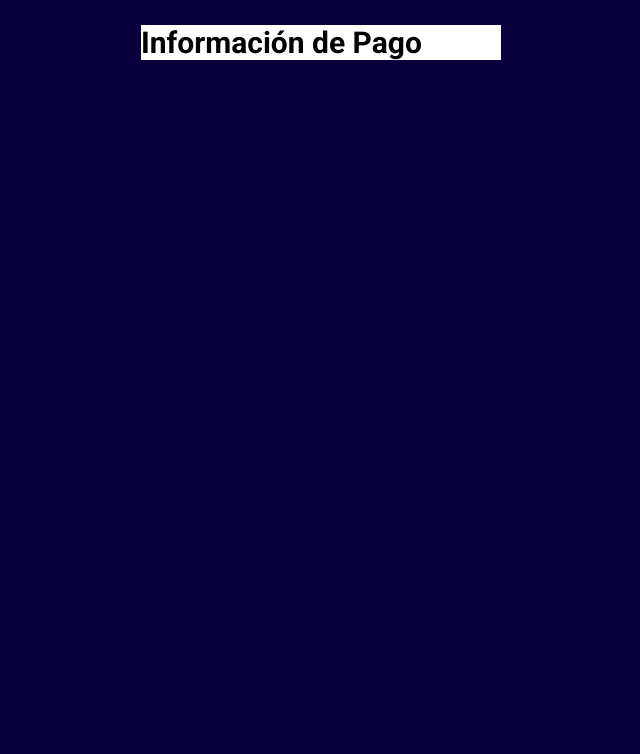
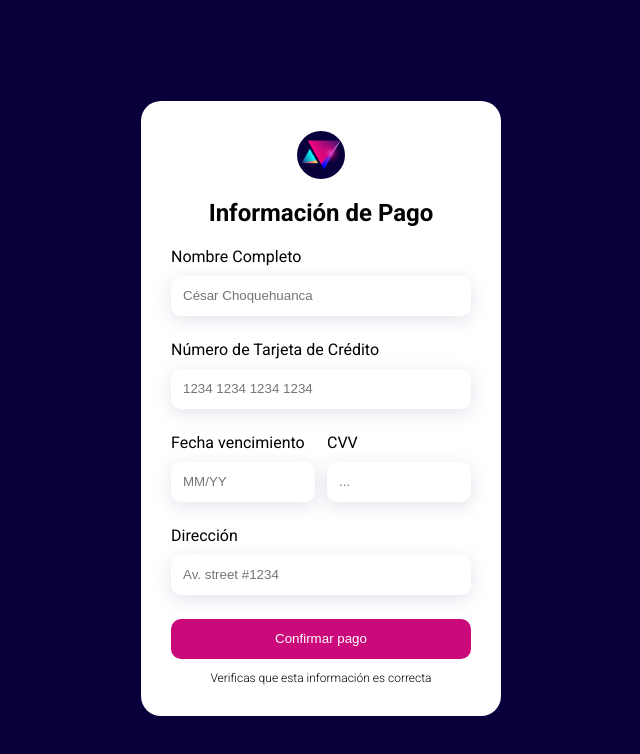
Before and after one commit to cesarchoqueskater/formulario-pago, a plain HTML site: page index.html in a window 1280 px wide. Shown: the whole page, without its empty margins (319-959 px from the left). Drawn offline with Linux system fonts and the light colour scheme.

Commit message:
Design CSS card form-price

```diff
--- a/css/index.css
+++ b/css/index.css
@@ -14,17 +14,103 @@ body {
     color: var(--white);
     background-color: var(--background);
     font: var(--heading1);
+    margin: 0;
+    padding: 0;
 }
 
 .content {}
 
 .wrapper {
     display: block;
-    margin: 0 auto;
+    margin: 101px auto;
     max-inline-size: 360px;
 }
 
+.border-radius-circle {
+    display: block;
+    margin: auto;
+    background-color: var(--background);
+    border-radius: 50%;
+    block-size: 48px;
+    inline-size: 48px;
+    position: relative;
+    overflow: hidden;
+}
+
+.border-radius-circle img {
+    width: 40px;
+    position: absolute;
+    top: 0;
+    left: 0;
+    right: 0;
+    bottom: 0;
+    margin: auto;
+}
+
+.title-form-price {
+    text-align: center;
+}
+
 .form-price {
+    font: var(--text1regular);
     background-color: var(--white);
     color: var(--black);
+    border-radius: 20px;
+    padding-block: 30px;
+    padding-inline: 30px;
 }
+
+.information-credit-card {
+    font: var(--background);
+}
+
+.data-credit {
+    display: flex;
+    flex-direction: row;
+    gap: 12px;
+}
+
+.data-credit input {
+    inline-size: 144px;
+}
+
+input {
+    margin: 0;
+    block-size: 40px;
+    inline-size: 300px;
+    box-sizing: border-box;
+    border: none;
+    border-radius: 10px;
+    box-shadow: 0px 4px 18px rgba(158, 168, 189, 0.31);
+    margin-block-start: 10px;
+    padding-inline-start: 12px;
+}
+
+label {
+    margin: 0;
+}
+
+.input-text {
+    margin-block-end: 24px;
+}
+
+.btn-pay {
+    block-size: 40px;
+    inline-size: 300px;
+    color: var(--white);
+    background-color: var(--primary);
+    border: none;
+    border-radius: 10px;
+    box-sizing: border-box;
+}
+
+.context {
+    text-align: center;
+    margin-block-start: 8px;
+}
+
+span {
+    margin: 0;
+    padding: 0;
+    font: var(--text2regular);
+}
--- a/index.html
+++ b/index.html
@@ -17,7 +17,38 @@
     <div class="content">
         <div class="wrapper">
             <div class="form-price">
-                <h2>Información de Pago</h2>
+                <div class="border-radius-circle">
+                    <img src="./img/logo.png" alt="logo.png">
+                </div>
+                <h2 class="title-form-price">Información de Pago</h2>
+                <div class="information-credit-card">
+                    <div class="input-text">
+                        <label for="name">Nombre Completo</label>
+                        <input type="text" id="name" placeholder="César Choquehuanca">
+                    </div>
+                    <div class="input-text">
+                        <label for="nnumber-credit-card">Número de Tarjeta de Crédito</label>
+                        <input type="text" id="nnumber-credit-card" placeholder="1234 1234 1234 1234">
+                    </div>
+                    <div class="data-credit">
+                        <div class="input-text">
+                            <label for="date-expired">Fecha vencimiento</label>
+                            <input type="text" id="date-expired" placeholder="MM/YY">
+                        </div>
+                        <div class="input-text">
+                            <label for="cvv">CVV</label>
+                            <input type="text" id="cvv" placeholder="...">
+                        </div>
+                    </div>
+                    <div class="input-text">
+                        <label for="direction">Dirección</label>
+                        <input type="text" id="direction" placeholder="Av. street #1234">
+                    </div>
+                    <button class="btn-pay" type="submit">Confirmar pago</button>
+                    <div class="context">
+                        <span>Verificas que esta información es correcta</span>
+                    </div>
+                </div>
             </div>
         </div>
     </div>
```
